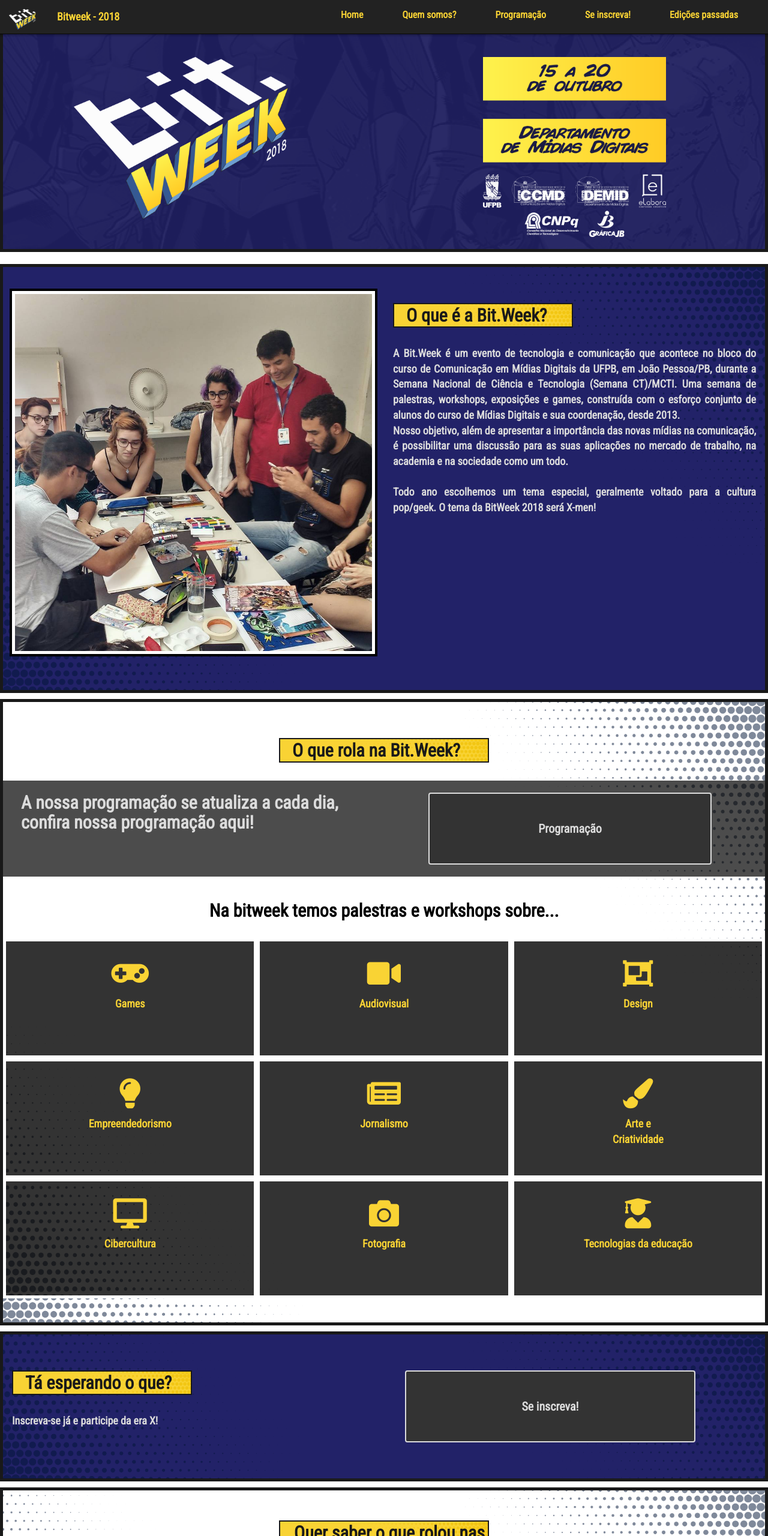
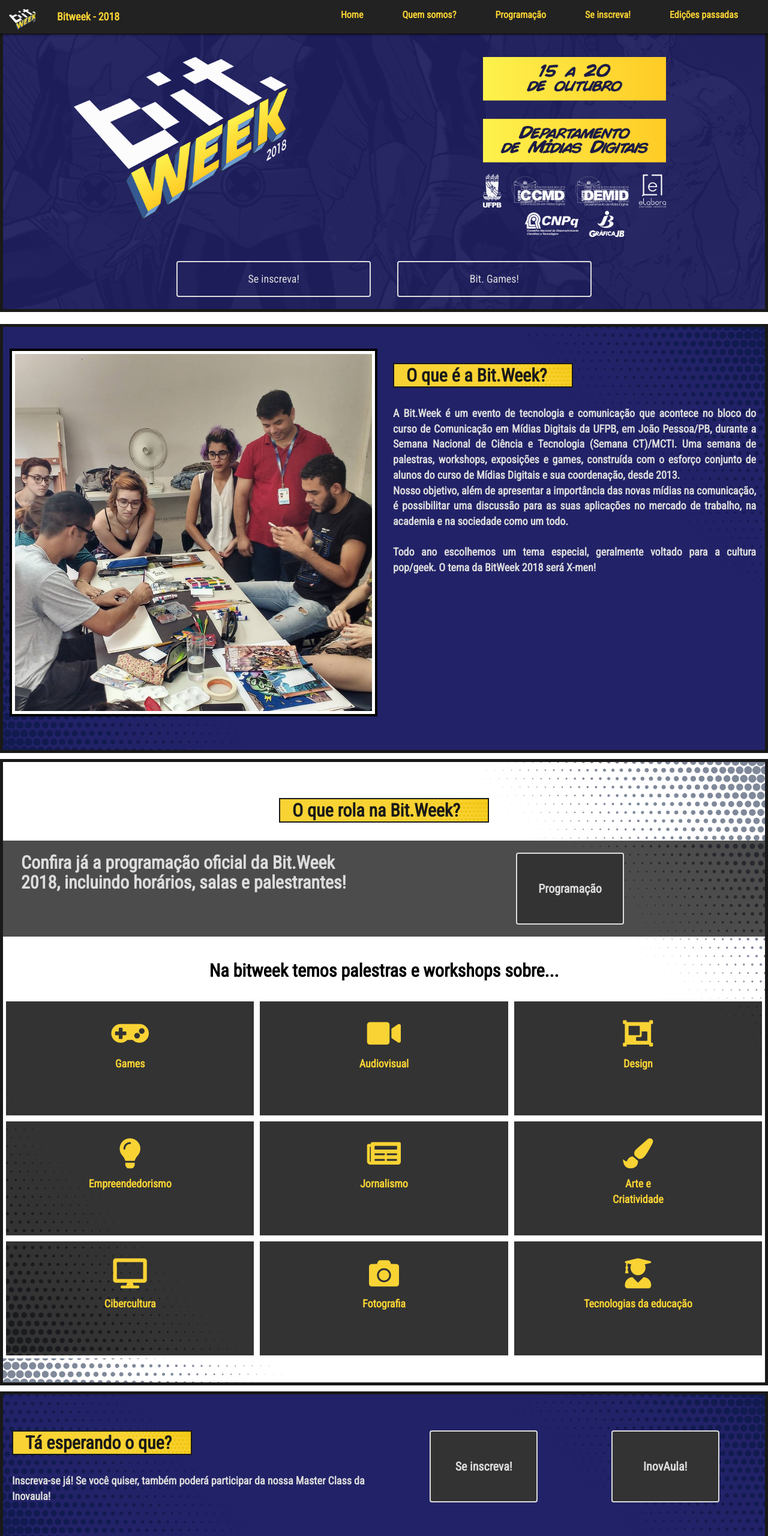
Before and after one commit to juanpeter/Website-Bit.Week-2018, a plain HTML site: page index.html in a window 1280 px wide. Shown: the top 2560 px of the page at 60% size. Drawn offline with nearby package versions, Linux system fonts and the light colour scheme.

Commit message:
Mudanças

```diff
--- a/controller.js
+++ b/controller.js
@@ -1,5 +1,4 @@
 $(document).ready(function () {
-
 
 /*Scroll para as divs!*/
     $('.link1').click(function() {
--- a/index.html
+++ b/index.html
@@ -77,6 +77,11 @@
                 <img src="images/banner2.png" alt="Dia 15 a 20 de Outubro no Departamento de Mídias Digitais!">
             </div>
 
+            <div class="botao-main text-center">
+                    <a target="_blank" alt="Botão de inscrição" href="https://doity.com.br/bitweek2018"><button class=" btn btn-dark botao3">Se inscreva!</button></a>
+
+                    <a target="_blank" alt="Botão de inscrição" href="https://docs.google.com/spreadsheets/d/1s2KSEE6WX1ruWmSeoRSyEKUjblKq1Za3VY2Yu3fveEo/edit?usp=sharing"><button class=" btn btn-dark botao3">Bit. Games!</button></a>
+            </div>
         </div>
 
         <div class="row bloco area1">
@@ -104,11 +109,11 @@
 
             <div class="faixa col-xs-12">
                 <div class="col-md-6">
-                    <h2>A nossa programação se atualiza a cada dia, confira nossa programação aqui!</h2>
+                    <h2>Confira já a programação oficial da Bit.Week 2018, incluindo horários, salas e palestrantes!</h2>
                 </div>
 
                 <div class="col-md-6 text-center">
-                    <a target="_blank" alt="Link para programação da bitweek!" href="segunda.pdf"><button class=" btn btn-dark botao2">Programação</button></a>
+                    <a target="_blank" alt="Link para programação da bitweek!" href="https://docs.google.com/spreadsheets/d/1k3EfSbTw68GRAEylELXyhlTPESYivbsPoRgCR3LgFVA/edit?usp=sharing"><button class=" btn btn-dark botao2">Programação</button></a>
                 </div>
             </div>
 
@@ -160,12 +165,18 @@
 
                 <div class="col-md-6">
                         <h2 class="title">Tá esperando o que?</h2>
-                        <p>Inscreva-se já e participe da era X!</p>
+                        <p>Inscreva-se já! Se você quiser, também poderá participar da nossa Master Class da Inovaula!</p>
                 </div>
-                <div class="col-md-6">
+                <div class="col-md-6 text-center">
+                    <div class="col-md-6">
+                        <a target="_blank" alt="Botão de inscrição da bitweek" href="https://doity.com.br/bitweek2018"><button class=" btn btn-dark botao2">Se inscreva!</button></a>
+                    </div>
+                    <div class="col-md-6">
+                        <a target="_blank" alt="Botão de inscrição da Inovaula!" href="https://doity.com.br/masterclassinovaula"><button class=" btn btn-dark botao2">InovAula!</button></a>
+                    </div>
+                </div>
 
-                    <a target="_blank" alt="Botão de inscrição" href="https://doity.com.br/bitweek2018"><button class=" btn btn-dark botao2">Se inscreva!</button></a>
-                </div>
+
         </div>
 
         <div class="row bloco area3">
--- a/style.css
+++ b/style.css
@@ -228,8 +228,8 @@ a:link{
     background-color: #222268;
     border-color: #6b5f2c;
     border-width: 2px;
-    -webkit-transition: background-color 0.25s; /* Safari */
-    transition: background-color 0.25s;
+    -webkit-transition: background-color 0.5; /* Safari */
+    transition: background-color 0.5s;
 }
 
 .botao:focus{
@@ -240,7 +240,7 @@ a:link{
 }
 
 .botao2{
-    width: 80%;
+    width: 9em;
     height: 120px;
     font-size: 2rem;
     margin: 20px;
@@ -256,14 +256,38 @@ a:link{
     background-color: #f9d334;
     border-color: #6b5f2c;
     border-width: 2px;
-    -webkit-transition: background-color 0.25s; /* Safari */
-    transition: background-color 0.25s;
+    -webkit-transition: background-color 0.5; /* Safari */
+    transition: background-color 0.5s;
 }
 
 .botao2:focus{
     color: #333;
     background-color: #f9d334;
     border-color: #6b5f2c;
+}
+
+.botao3{
+    background-color: transparent;
+    color: #dcdcdc;
+    border-color: #dcdcdc;
+    border-width: 2px;
+    font-size: 18px;
+    width: 18em;
+    height: 60px;
+    margin: 40px 20px 0 20px;
+}
+
+.botao3:hover{
+    color: #333;
+    background-color: #f9d334;
+    -webkit-transition: background-color 0.5; /* Safari */
+    transition: background-color 0.5s;
+}
+
+.botao3:focus{
+    background-color: transparent;
+    color: #dcdcdc;
+    border-color: #f9d334;
 }
 
 #img-row{
```
